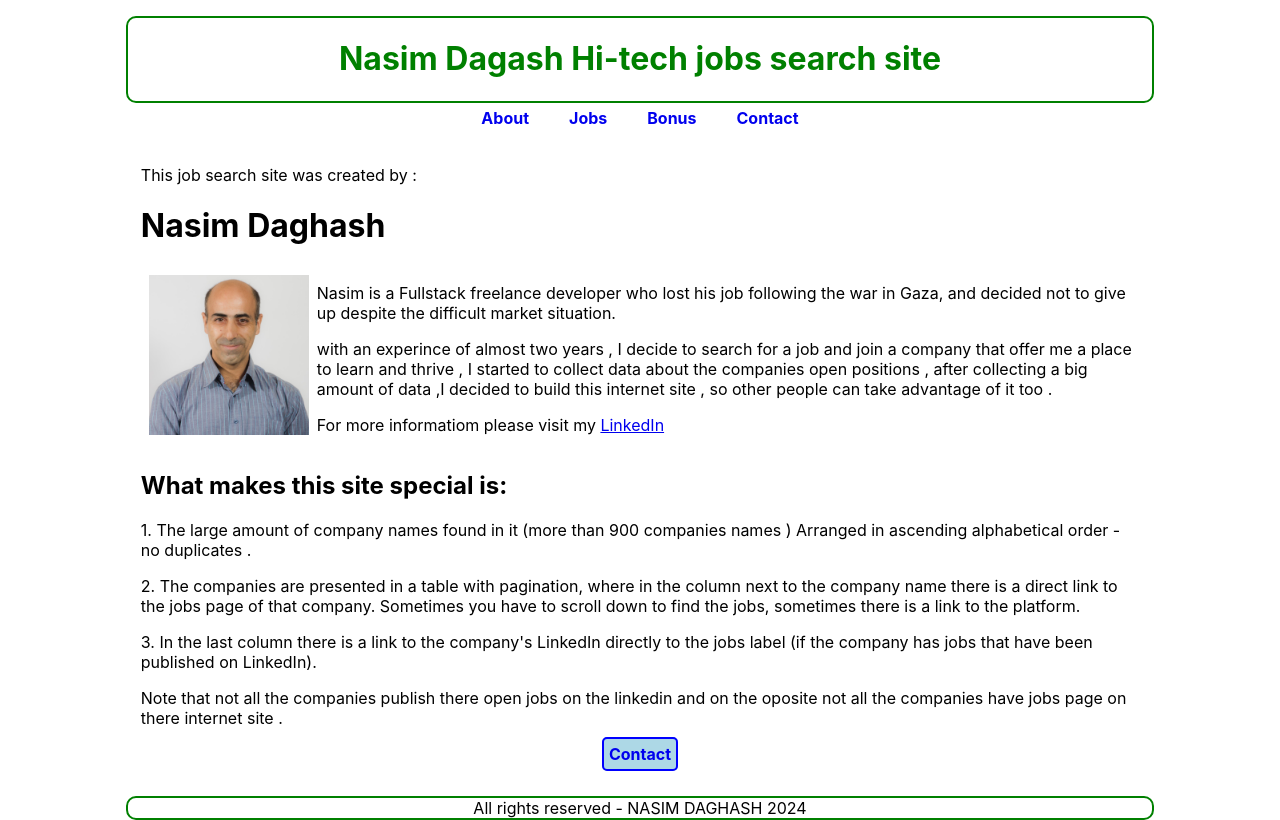
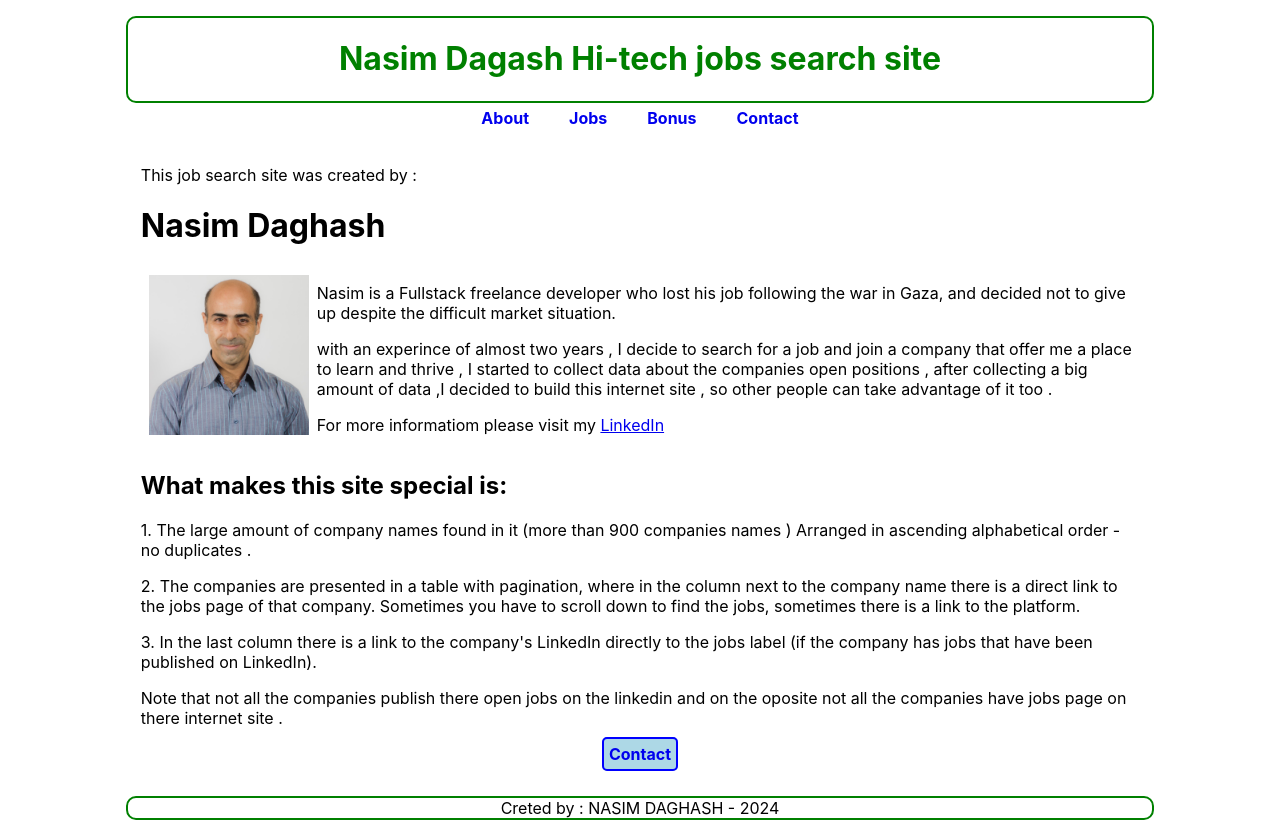
Before and after one commit to NsimDaghash/my-jobs-search, a React (Create React App) app: page /jobs in a window 1280 px wide. Built offline with nearby package versions, Linux system fonts and the light colour scheme.

Commit message:
checkig if the changes have been deployed correctly

```diff
--- a/src/App.js
+++ b/src/App.js
@@ -56,7 +56,7 @@ function App() {
             textAlign: "center",
           }}
         >
-          All rights reserved - NASIM DAGHASH 2024
+          Creted by : NASIM DAGHASH - 2024
         </div>
       </div>
     </div>
```
